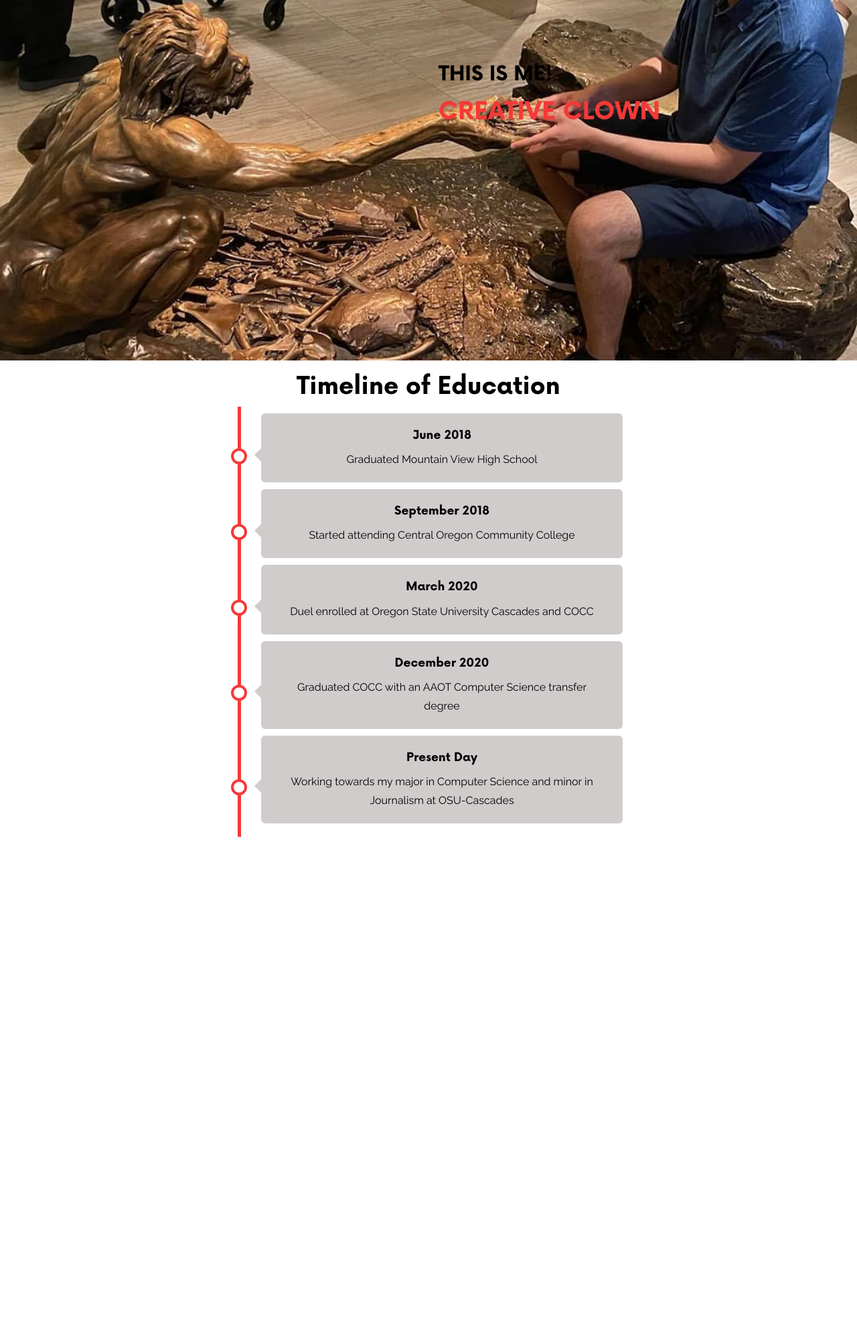
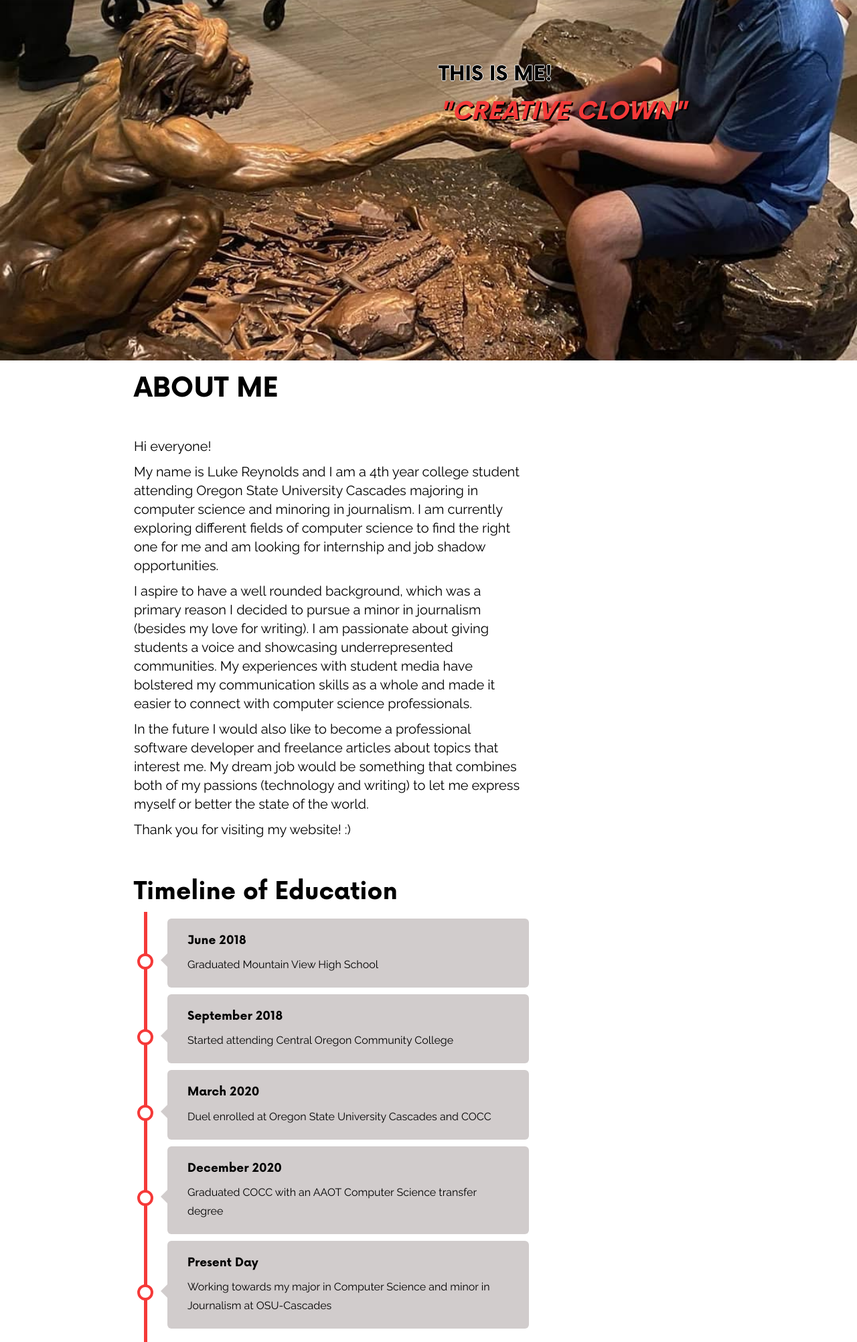
Before and after one commit to lukereynoldspi/lukereynoldspi.github.io, a PHP site: page /about.html in a window 1280 px wide. Shown: the part 75-2078 px from the top of the page at 67% size. Before the commit the page ends 1324 px from the top, so only its background shows below. Run offline with PHP 8.4, Linux system fonts and the light colour scheme.

Commit message:
added bio to about me, changed font colors, and recentered areas of text

```diff
--- a/about.html
+++ b/about.html
@@ -50,14 +50,36 @@
 		<div class="row">
 			<div class="col-md-offset-6 col-md-6 col-sm-offset-6 col-sm-7">
 				<div class="title">
-					<h2>This is <strong>me!</strong></h2>
-					<h1 class="tm-red-text">Creative <strong>Clown</strong></h1>
+					<h2 style= "text-shadow:-1px 0 rgb(255, 255, 255), 0 1px rgb(255, 255, 255), 1px 0 rgb(255, 255, 255), 0 -1px rgb(255, 255, 255);">This is <strong>me!</strong></h2>
+					<h1 class="tm-red-text" style=" text-shadow:2px 2px rgb(0, 0, 0);"><i>"Creative Clown"</i></h1>
 
 		</div>
 	</div>
 </section>
+<body>
+	<div  style="text-align:left; padding: 0px 500px 30px 200px; font-size: 20px;">
+	<h2 class="title"><strong>ABOUT ME</strong></h2>
+	<p>Hi everyone!</p>
 
-<div align="center"><h1>Timeline of Education</h1>
+	<p>My name is Luke Reynolds and I am a 4th year college student attending Oregon State University Cascades majoring in computer science and minoring in journalism.
+	I am currently exploring different fields of computer science to find the right one for me and am looking for internship and job shadow opportunities.
+	</p>
+
+	<p>I aspire to have a well rounded background, which was a primary reason I decided to pursue a minor in journalism (besides my love for writing). I am passionate about giving students a voice and showcasing underrepresented communities.
+	My experiences with student media have bolstered my communication skills as a whole and made it easier to connect with computer science professionals.
+	</p>
+
+	<p>In the future I would also like to become a professional software developer and freelance articles about topics that interest me. My dream job would be
+		something that combines both of my passions (technology and writing) to let me express myself or
+		better the state of the world.
+	</p>
+
+	<p>Thank you for visiting my website! :)
+
+	</p>
+	</div>
+</body>
+<div align="left" style="padding: 0px 0px 0px 200px;"><h1>Timeline of Education</h1>
 <div class="vtl">
   <div class="event">
     <strong class="edate">June 2018</strong>
--- a/css/templatemo-style.css
+++ b/css/templatemo-style.css
@@ -192,13 +192,13 @@ hr {
   background: #f53938;
   color: #ffffff;
   border: none;
-  border-radius: 2px;
+  border-radius: 5px;
   font-size: 20px;
   font-weight: 700;
   margin-top: 30px;
   padding: 15px 50px;
-  -webkit-transition: all 0.6s ease-in;
-          transition: all 0.6s ease-in;
+  -webkit-transition: all 0.1s ease-in;
+          transition: all 0.1s ease-in;
 }
 .tm-view-more-btn:hover {
   background: #ffffff;
```
Also changed, not shown: contact.html (+1 -30 lines), index.html (+3 -5 lines).
